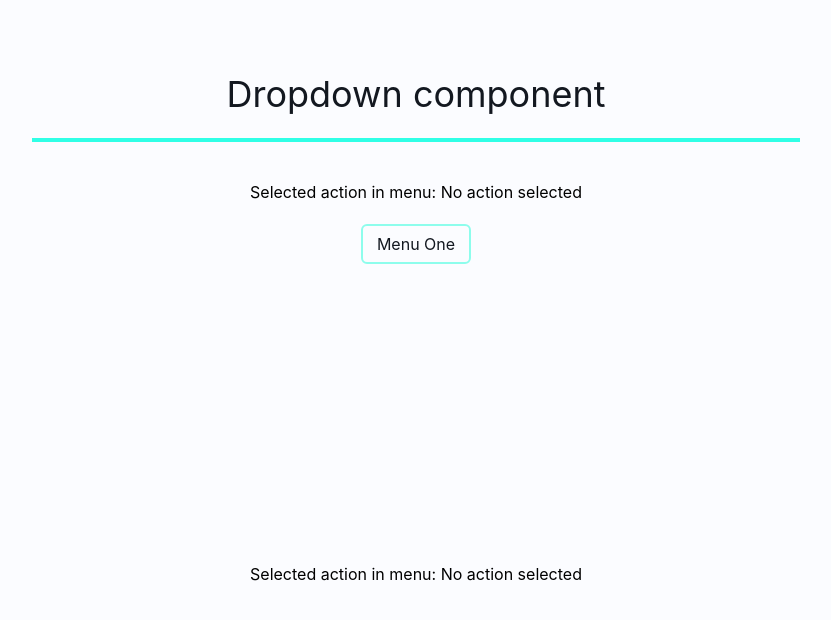
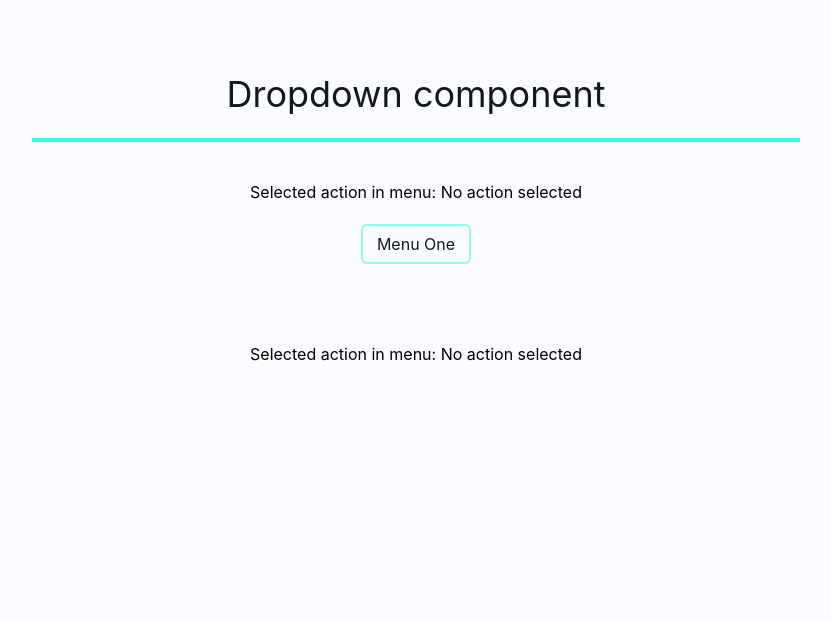
Before and after one commit to hebbeh/dropdown-showcase, a React (Create React App) app: page / in a window 1280 px wide. Shown: the top 620 px of the page, without its empty margins (224-1055 px from the left). Built offline with nearby package versions, Linux system fonts and the light colour scheme; some icons are missing.

Commit message:
Removed static height divs around menus used for development

```diff
--- a/src/Routes/DropdownShowcaseRoute.tsx
+++ b/src/Routes/DropdownShowcaseRoute.tsx
@@ -24,7 +24,6 @@ export default function DropdownShowcaseRoute() {
         </div>
       </Typography>
       <Space type="medium" />
-      <div style={{ height: '260px' }}>
       <Dropdown
         renderTrigger={(onChange: any) => {
           return (
@@ -56,7 +55,6 @@ export default function DropdownShowcaseRoute() {
           />
         </Dropdown.Menu>
       </Dropdown>
-      </div>
       <Space type="big" />
       <Space type="big" />
       <Typography type="subheader">
@@ -65,7 +63,6 @@ export default function DropdownShowcaseRoute() {
         </div>
       </Typography>
       <Space type="medium" />
-      <div style={{ height: '260px' }}>
       <Dropdown
         renderTrigger={(onChange: any) => {
           return (
@@ -129,7 +126,6 @@ export default function DropdownShowcaseRoute() {
           </Dropdown.Option>
         </Dropdown.Menu>
       </Dropdown>
-      </div>
     </>
   );
 }
```
Lines whose indentation alone changed are shown as unchanged.
